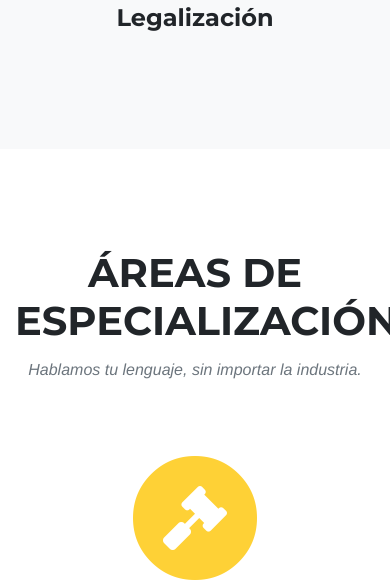
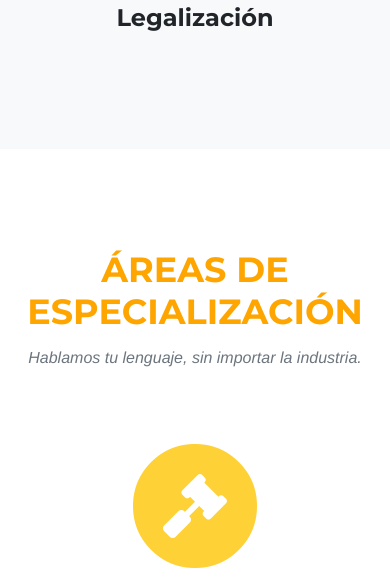
Before and after one commit to chullmir/idioms, a PHP site: page / in a window 390 px wide. Shown: the part 3256-3841 px from the top of the page. Run offline with PHP 8.4, Linux system fonts and the light colour scheme; some libraries are stand-ins or nearby versions; some web fonts are replaced.

Commit message:
cambios en css y cambio a php

```diff
--- a/css/agency.css
+++ b/css/agency.css
@@ -62,6 +62,7 @@ section#team .cualidades .icono-cualidades i{
   font-size: 74px;
 }
 @media (min-width: 768px) {
+
   section {
     padding: 150px 0;
   }
@@ -148,6 +149,7 @@ img::-moz-selection {
 }
 
 @media (min-width: 992px) {
+
   #mainNav {
     padding-top: 25px;
     padding-bottom: 25px;
@@ -234,6 +236,7 @@ header.masthead .intro-text .intro-heading {
     margin-bottom: 50px;
     font-family: 'Montserrat', 'Helvetica Neue', Helvetica, Arial, sans-serif;
   }
+
 }
 
 .service-heading {
@@ -360,6 +363,7 @@ header.masthead .intro-text .intro-heading {
 }
 
 @media (min-width: 768px) {
+
   .timeline:before {
     left: 50%;
   }
@@ -392,6 +396,7 @@ header.masthead .intro-text .intro-heading {
 }
 
 @media (min-width: 992px) {
+
   .timeline > li {
     min-height: 150px;
   }
@@ -414,6 +419,7 @@ header.masthead .intro-text .intro-heading {
 }
 
 @media (min-width: 1200px) {
+
   .timeline > li {
     min-height: 170px;
   }
@@ -560,3 +566,9 @@ ul.social-buttons li a:active, ul.social-buttons li a:focus, ul.social-buttons l
   font-weight: bold;
 
 }
+@media screen and (max-width: 768px) {
+  #traducciones .section-heading{
+    font-size: 35px;
+    color: orange;
+  }
+}
```
Also changed, not shown: 2 other files.
